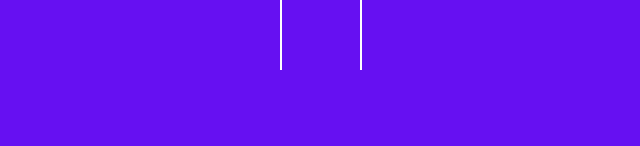
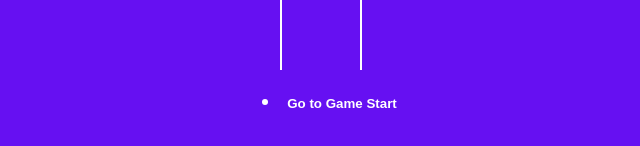
Before and after one commit to deepali0407/tictac, a React (Vite) app: page / in a window 1280 px wide. Shown: the part 358-504 px from the top of the page, without its empty margins (318-958 px from the left). Built offline with nearby package versions, Linux system fonts and the light colour scheme.

Commit message:
docs: files added
how to record history and update move on  display

```diff
--- a/src/App.jsx
+++ b/src/App.jsx
@@ -1,37 +1,51 @@
-import React , { useState } from "react";
+import React, { useState } from "react";
 import Board from "./components/Board";
+import History from "./components/History";
 import { calculateWinner } from "./helper";
 
 const App = () => {
-  const [board, setBoard] = useState(Array(9).fill(null));
-  const [isXNext,setIsXNext] = useState(true);
+  const [history, setHistory] = useState([
+    { board: Array(9).fill(null), isXNext: true },
+  ]);
+  const [currentMove, setCurrentMove] = useState(0);
+  const current = history[currentMove];
 
-  const winner = calculateWinner(board);
-  const message = winner? `Winner is ${winner}` : `Next Player is ${isXNext? 'X':'O'}`
-  console.log(board);
+  //check: console.log("history", history);
+  const winner = calculateWinner(current.board);
+  const message = winner
+    ? `Winner is ${winner}`
+    : `Next Player is ${current.isXNext ? "X" : "O"}`;
+  // check: console.log(current.board);
 
   //handles
   const logicHandler = (position) => {
-     if(board[position] || winner){
-       return ;
-     }
-     setBoard((prev) => {
-       return prev.map((square,pos) => {
-         if(pos === position){
-           return isXNext ? 'X' : 'O';
-         }
-         return square ;
-       })
-     })
-     setIsXNext(prev => !prev)
+    if (current.board[position] || winner) {
+      return;
+    }
+    setHistory((prev) => {
+      const last = prev[prev.length - 1];
+
+      const newBoard = last.board.map((square, pos) => {
+        if (pos === position) {
+          return last.isXNext ? "X" : "O";
+        }
+        return square;
+      });
+      return prev.concat({ board: newBoard, isXNext: !last.isXNext });
+    });
+    setCurrentMove((prev) => prev + 1);
   };
+  const moveTo = (move) => {
+    setCurrentMove(move)
+  }
 
   return (
     <div className="app">
       <h1>TIC TAC TOE!</h1>
       <h2>{message}</h2>
-      <Board board={board} logicHandler={logicHandler} />
+      <Board board={current.board} logicHandler={logicHandler} />
+      <History history={history} moveTo={moveTo} currentMove={currentMove} />
     </div>
   );
-}
+};
 export default App;
--- /dev/null
+++ b/src/components/History.jsx
@@ -0,0 +1,26 @@
+import React from "react";
+
+const History = ({ history, moveTo, currentMove }) => {
+  return (
+    <div>
+      <ul>
+        {history.map((_, move) => {
+          return (
+            <li key={ move }>
+              <button
+              style={{
+                fontWeight: move===currentMove ? 'bold' : 'normal' ,
+              }}
+              type="button"
+              onClick={() => {moveTo(move)}}>
+              {move === 0 ? 'Go to Game Start' : `Go to move #${move}`}
+              </button>
+            </li>
+          );
+        })}
+      </ul>
+    </div>
+  );
+};
+
+export default History;
```
